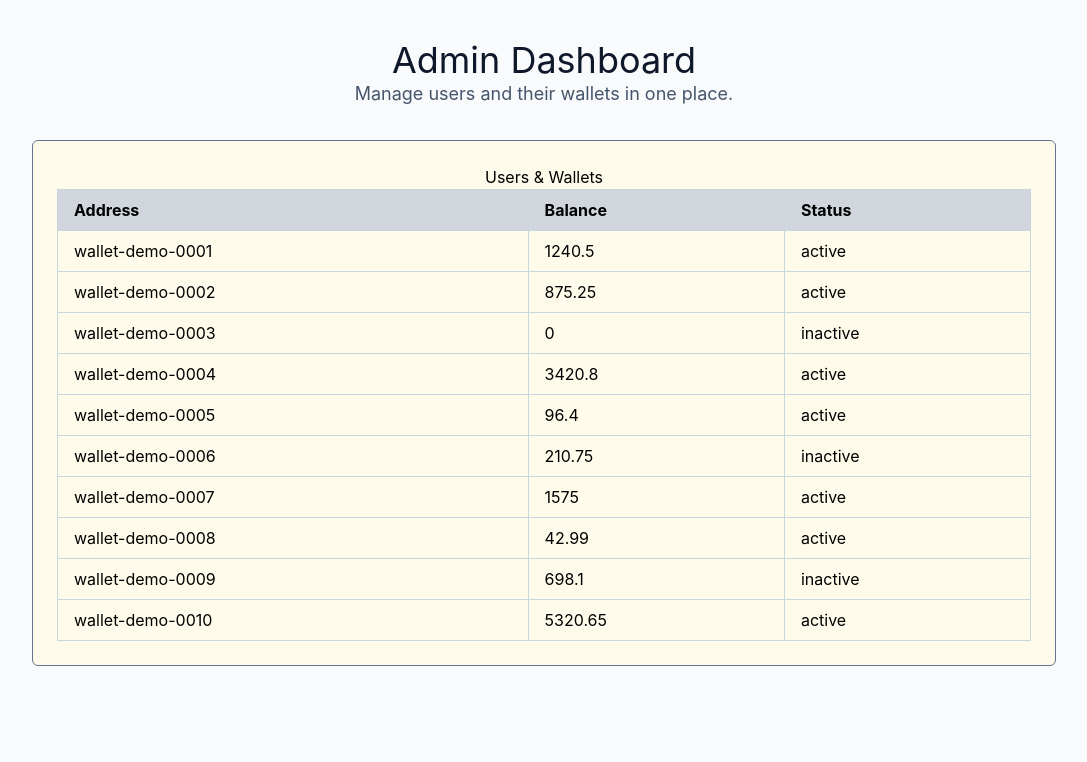
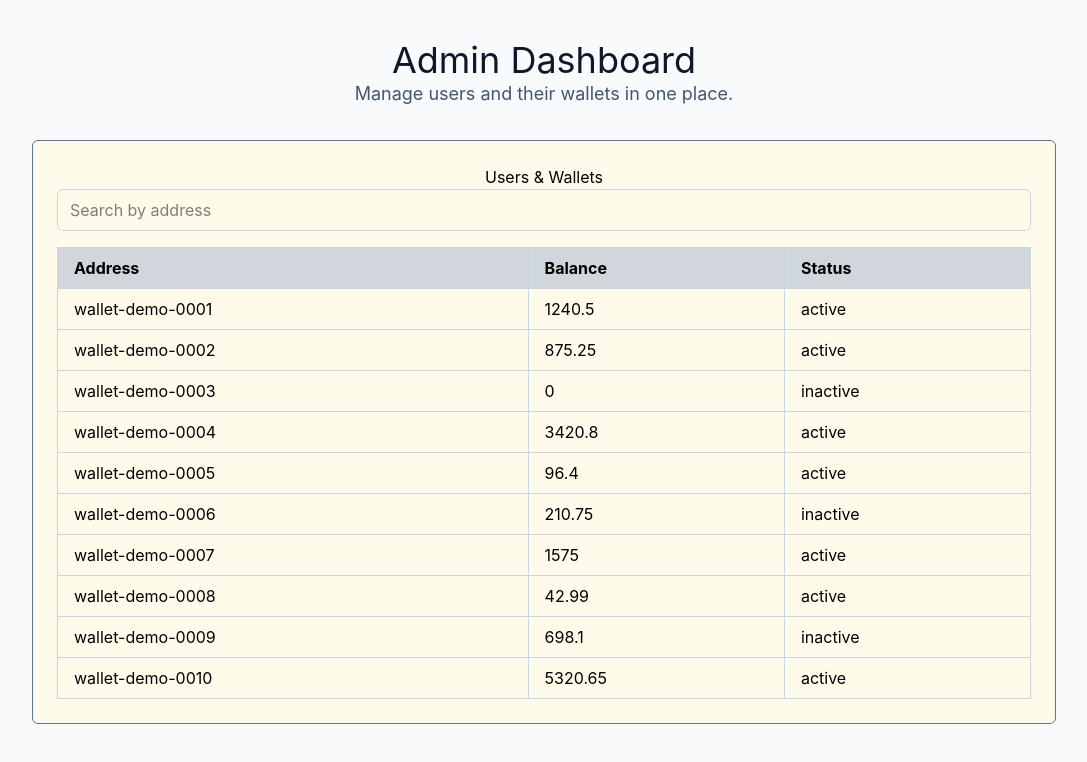
Before and after one commit to Glunomes/admin-dashboard, a React (Vite) app: page / in a window 1280 px wide. Shown: the top 762 px of the page, without its empty margins (96-1183 px from the left). Built offline with nearby package versions, Linux system fonts and the light colour scheme.

Commit message:
add search functionality to WalletList component and improve wallet filtering

```diff
--- a/src/component/WalletList.tsx
+++ b/src/component/WalletList.tsx
@@ -1,20 +1,57 @@
 import { useQuery } from "@tanstack/react-query";
 import { getWallets } from "../api/mockApi";
+import { useEffect, useState } from "react";
 
 export const WalletList = () => {
+  const [search, setSearch] = useState(() => {
+    return new URLSearchParams(window.location.search).get('search') ?? ''
+  });
+
+  useEffect(() => {
+    const syncSearchWithUrl = () => {
+      setSearch(new URLSearchParams(window.location.search).get('search') ?? '')
+    }
+
+    window.addEventListener('popstate', syncSearchWithUrl)
+    return () => window.removeEventListener('popstate', syncSearchWithUrl)
+  }, [])
+
   const { data, isPending, error } = useQuery({
     queryKey: ['wallets'],
-    queryFn: async () => {
-      const res = await getWallets();
-      if(!res) throw new Error('Failed to get wallets')
-      return res;
-    },
+    queryFn: getWallets,
   });
 
   if (isPending) return <div>Loading...</div>;
   if (error) return <div>Error: {error.message}</div>;
 
+  const filteredWallets = data.filter((wallet) =>
+    wallet.address.toLowerCase().includes(search.toLowerCase()),
+  )
+
+  const updateSearch = (value: string) => {
+    setSearch(value)
+
+    const params = new URLSearchParams(window.location.search)
+
+    if (value) {
+      params.set('search', value)
+    } else {
+      params.delete('search')
+    }
+
+    params.set('page', '1')
+    window.history.replaceState(null, '', `${window.location.pathname}?${params}`)
+  }
+
   return (
+    <div>
+      <input
+        type="search"
+        value={search}
+        onChange={(event) => updateSearch(event.target.value)}
+        placeholder="Search by address"
+        className="mb-4 w-full rounded-md border border-slate-300 px-3 py-2"
+      />
       <table className="w-full border-collapse text-left">
         <thead>
           <tr className="bg-gray-300">
@@ -24,14 +61,23 @@ export const WalletList = () => {
           </tr>
         </thead>
         <tbody>
-        {data.map((wallet) => (
+          {filteredWallets.length > 0 ? (
+            filteredWallets.map((wallet) => (
               <tr key={wallet.id}>
                 <td className="border border-slate-300 px-4 py-2">{wallet.address}</td>
                 <td className="border border-slate-300 px-4 py-2">{wallet.balance}</td>
                 <td className="border border-slate-300 px-4 py-2">{wallet.status}</td>
               </tr>
-        ))}
+            ))
+          ) : (
+            <tr>
+              <td colSpan={3} className="border border-slate-300 px-4 py-6 text-center">
+                No wallets found
+              </td>
+            </tr>
+          )}
         </tbody>
       </table>
+    </div>
   )
 }
```
Lines whose indentation alone changed are shown as unchanged.
